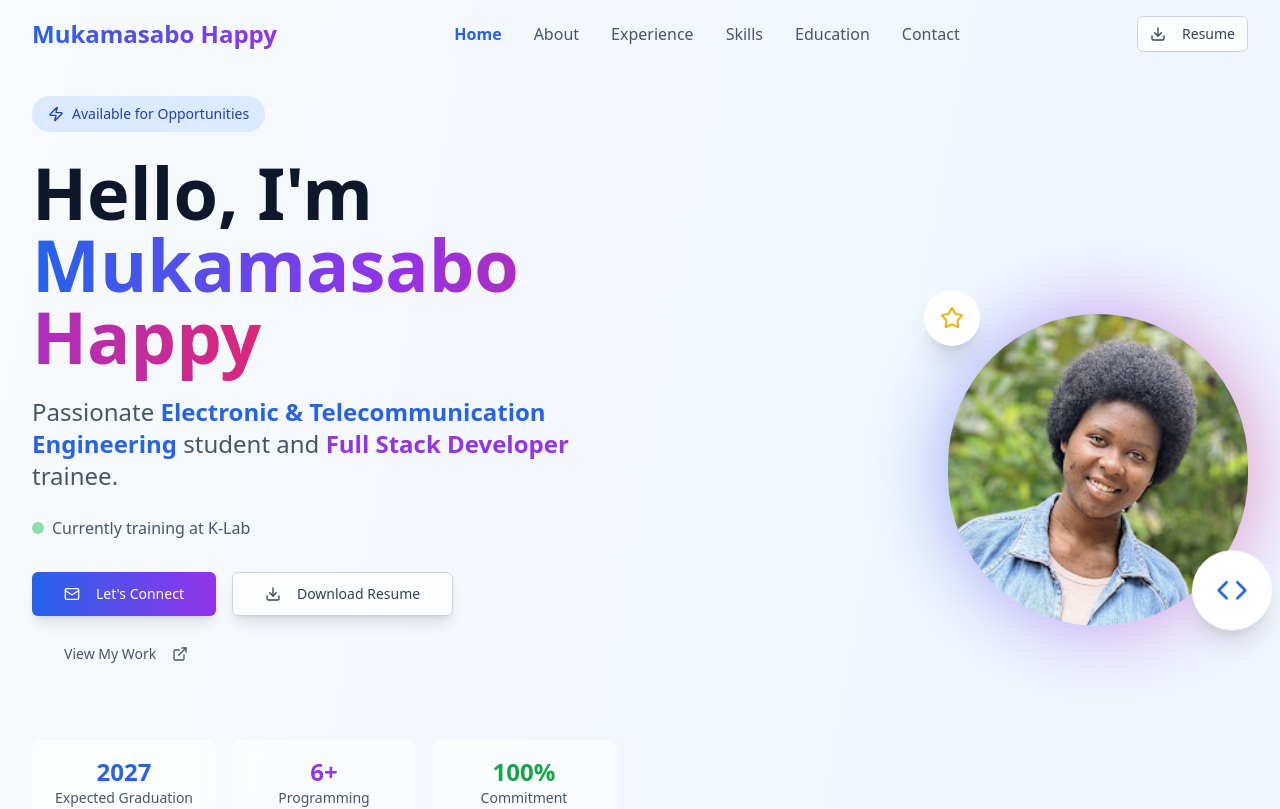
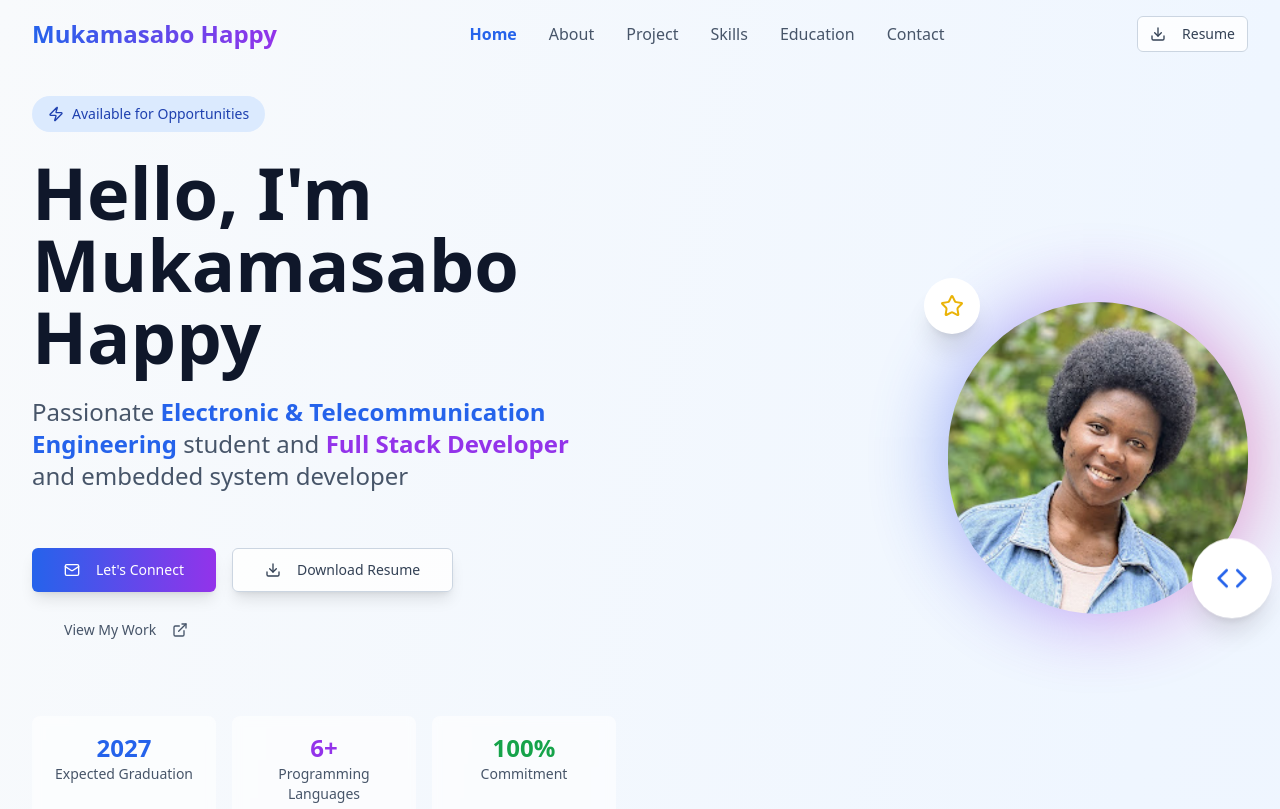
Before and after one commit to Mukamasabohappy/Professional-portfolio, a Next.js app: page / in a window 1280 px wide. Shown: the top 809 px of the page. Built offline with nearby package versions, Linux system fonts and the light colour scheme.

Commit message:
advanced potifolio

```diff
--- a/components/hero-section.tsx
+++ b/components/hero-section.tsx
@@ -71,10 +71,7 @@ December 18, 2024 – March 28, 2025`;
               </div>
 
               <h1 className="text-5xl lg:text-7xl font-bold text-slate-900 leading-tight">
-                Hello, I'm{" "}
-                <span className="text-transparent bg-clip-text bg-gradient-to-r from-blue-600 via-purple-600 to-pink-600">
-                  Mukamasabo Happy
-                </span>
+                Hello, I'm Mukamasabo Happy
               </h1>
 
               <p className="text-xl lg:text-2xl text-slate-600 leading-relaxed">
@@ -86,14 +83,11 @@ December 18, 2024 – March 28, 2025`;
                 <span className="font-semibold text-purple-600">
                   Full Stack Developer
                 </span>{" "}
-                trainee.
+                and embedded system developer
               </p>
 
               <div className="flex items-center space-x-4 text-slate-600">
-                <div className="flex items-center space-x-2">
-                  <div className="w-3 h-3 bg-green-500 rounded-full animate-pulse"></div>
-                  <span className="font-medium">Currently training at K-Lab</span>
-                </div>
+
               </div>
             </div>
 
@@ -116,7 +110,7 @@ December 18, 2024 – March 28, 2025`;
                 Download Resume
               </Button>
               <Button
-                onClick={() => scrollToSection("experience")}
+                onClick={() => scrollToSection("Project")}
                 variant="ghost"
                 size="lg"
                 className="text-slate-600 hover:text-slate-900"
--- a/components/navigation.tsx
+++ b/components/navigation.tsx
@@ -74,7 +74,7 @@ December 18, 2024 – March 28, 2025`
 
           {/* Desktop Navigation */}
           <div className="hidden md:flex space-x-8">
-            {["home", "about", "experience", "skills", "education", "contact"].map((section) => (
+            {["home", "about", "Project", "skills", "education", "contact"].map((section) => (
               <button
                 key={section}
                 onClick={() => scrollToSection(section)}
@@ -109,7 +109,7 @@ December 18, 2024 – March 28, 2025`
         {isMenuOpen && (
           <div className="md:hidden bg-white/95 backdrop-blur-lg rounded-lg shadow-lg mt-2 p-4">
             <div className="flex flex-col space-y-4">
-              {["home", "about", "experience", "skills", "education", "contact"].map((section) => (
+              {["home", "about", "Project", "skills", "education", "contact"].map((section) => (
                 <button
                   key={section}
                   onClick={() => scrollToSection(section)}
```
